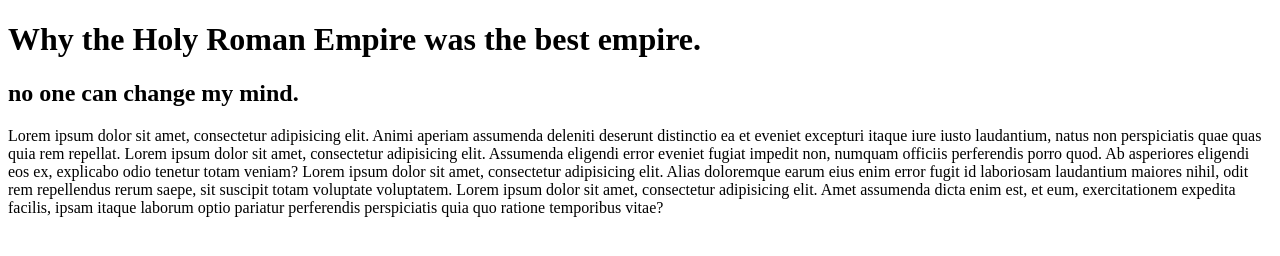
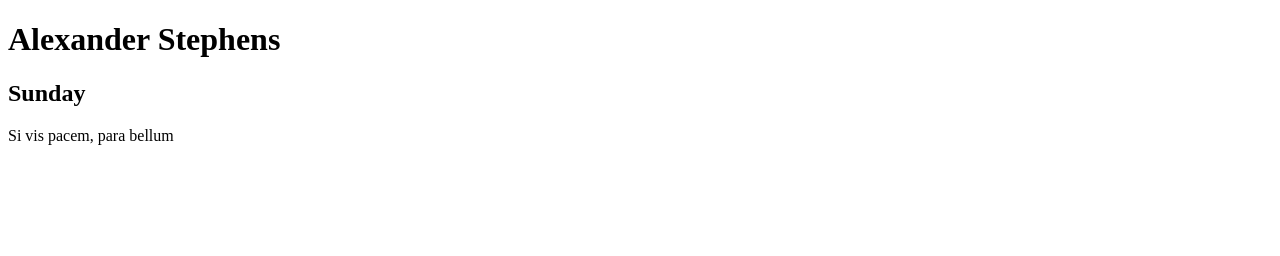
Before and after one commit to AlexanderTheG-reat/AlexCIT212First, a plain HTML site: page index.html in a window 1280 px wide. Drawn offline with Linux system fonts and the light colour scheme.

Commit message:
Add files via upload

```diff
--- a/index.html
+++ b/index.html
@@ -2,21 +2,17 @@
 <html lang="en">
 <head>
     <meta charset="UTF-8">
-    <title>H.R.E.</title>
+    <title>Assignment1</title>
 </head>
 <body>
     <h1>
-        Why the Holy Roman Empire was the best empire.
+       Alexander Stephens
     </h1>
     <h2>
-        no one can change my mind.
+        Sunday
     </h2>
     <p>
-        Lorem ipsum dolor sit amet, consectetur adipisicing elit. Animi aperiam assumenda deleniti deserunt distinctio ea et eveniet excepturi itaque iure iusto laudantium, natus non perspiciatis quae quas quia rem repellat.
-        Lorem ipsum dolor sit amet, consectetur adipisicing elit. Assumenda eligendi error eveniet fugiat impedit non, numquam officiis perferendis porro quod. Ab asperiores eligendi eos ex, explicabo odio tenetur totam veniam?
-        Lorem ipsum dolor sit amet, consectetur adipisicing elit. Alias doloremque earum eius enim error fugit id laboriosam laudantium maiores nihil, odit rem repellendus rerum saepe, sit suscipit totam voluptate voluptatem.
-        Lorem ipsum dolor sit amet, consectetur adipisicing elit. Amet assumenda dicta enim est, et eum, exercitationem expedita facilis, ipsam itaque laborum optio pariatur perferendis perspiciatis quia quo ratione temporibus vitae?
-
+        Si vis pacem, para bellum
     </p>
 
 </body>
```
